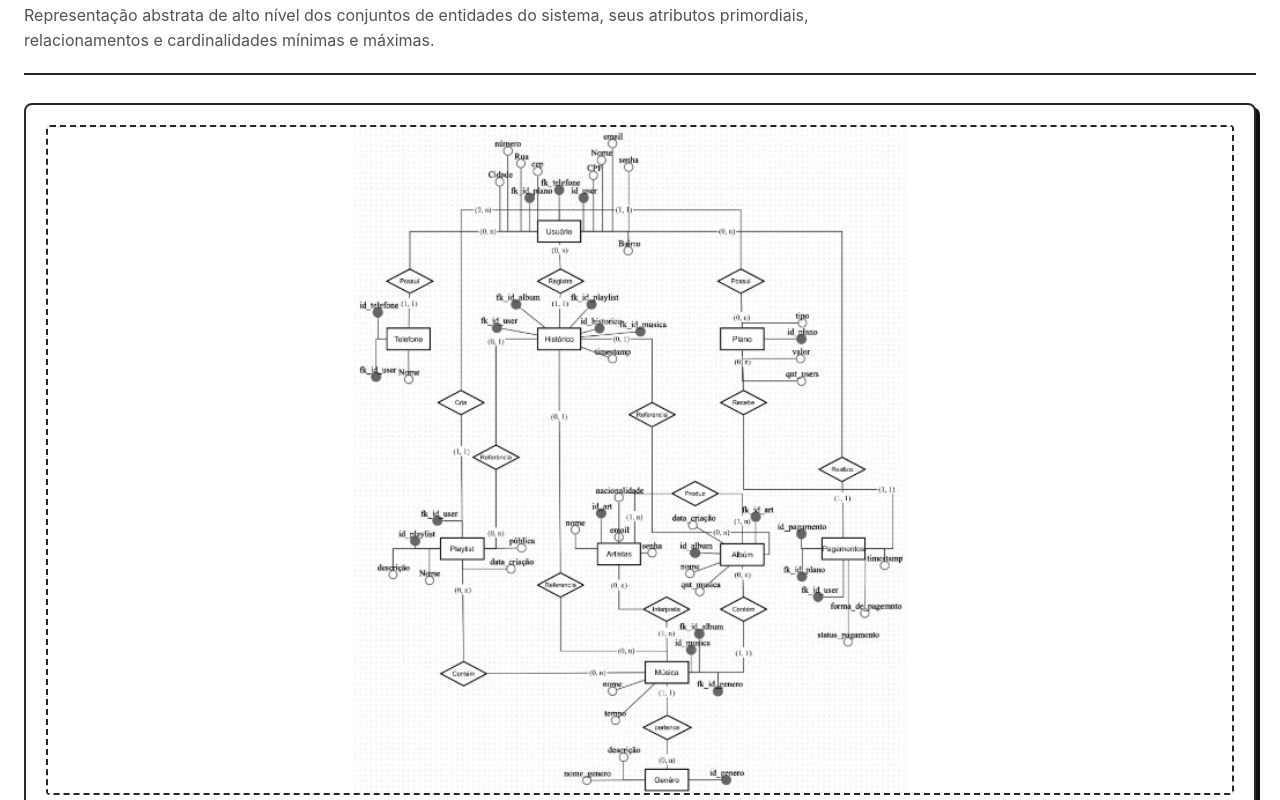
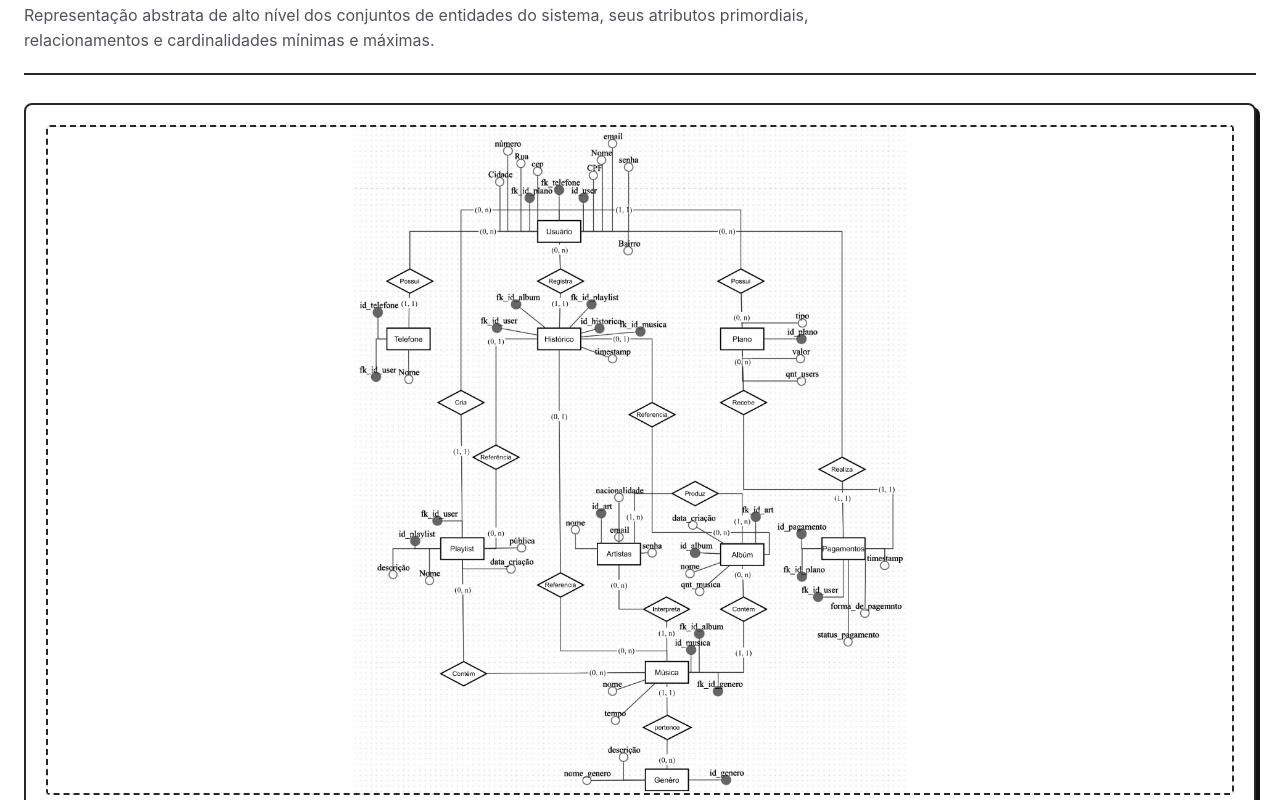
Before and after one commit to KelvinLeardini/apresentacao-modelagem-banco-de-dados, a plain HTML site: page index.html in a window 1280 px wide. Shown: the part 1420-2220 px from the top of the page. Drawn offline with Linux system fonts and the light colour scheme.

Commit message:
feat: vincula imagem oficial MODELO CONCEITUAL-2.png como DER no site e modal de zoom

```diff
--- a/index.html
+++ b/index.html
@@ -167,7 +167,7 @@
         <!-- Canvas interativo em estilo wireframe técnico -->
         <div class="diagram-viewer__canvas" data-modal-target="modal-der"
           title="Clique para ampliar o Diagrama Conceitual">
-          <img src="DER.jpeg" alt="Diagrama Entidade-Relacionamento Conceitual (DER)" class="diagram-viewer__image">
+          <img src="MODELO CONCEITUAL-2.png" alt="Diagrama Entidade-Relacionamento Conceitual (DER)" class="diagram-viewer__image">
         </div>
 
         <div class="diagram-viewer__toolbar">
@@ -1734,7 +1734,7 @@ SELECT tipo, valor FROM planos;</code></pre>
       </header>
       <div class="diagram-modal__content">
         <div class="diagram-modal__canvas">
-          <img src="DER.jpeg" alt="Diagrama Entidade-Relacionamento Conceitual Ampliado" class="diagram-modal__image">
+          <img src="MODELO CONCEITUAL-2.png" alt="Diagrama Entidade-Relacionamento Conceitual Ampliado" class="diagram-modal__image">
         </div>
       </div>
       <footer class="diagram-modal__footer">
```
Also changed, not shown: DER.jpeg (deleted), MODELO CONCEITUAL-2.png (added).
